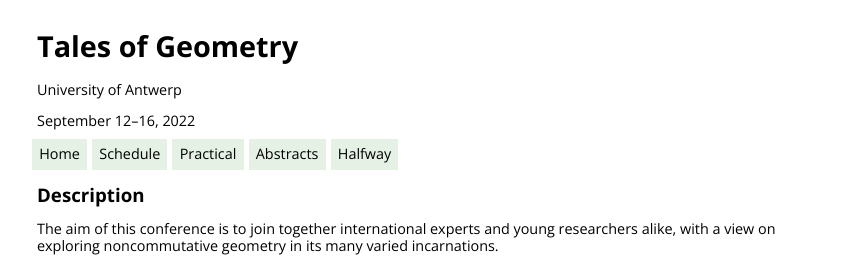
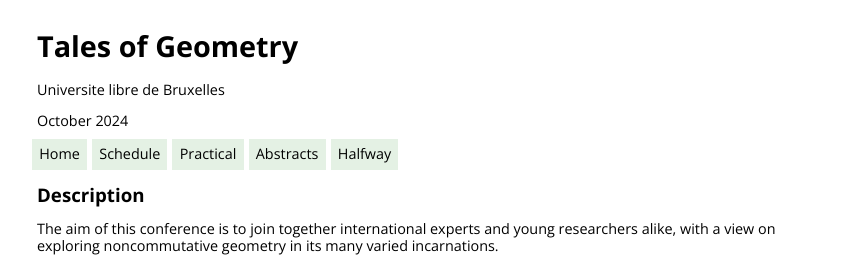
Before and after one commit to Felix-Kueng/Felix-Kueng.github.io, a Jekyll site: the page built from index.html, in a window 1280 px wide. Shown: the top 271 px of the page, without its empty margins (203-1044 px from the left). Built offline with Jekyll 4.4.1, drawn with Linux system fonts in a browser that asks for light colours; nearby versions of some CDN libraries; library files that are not in the unit come from our copies.

Commit message:
Update header.html

```diff
--- a/_includes/header.html
+++ b/_includes/header.html
@@ -2,8 +2,8 @@
 
   <h1>Tales of Geometry</h1>
 
-  <p id="location">University of Antwerp</p>
-  <p id="date">September 12&ndash;16, 2022</p>
+  <p id="location">Universite libre de Bruxelles</p>
+  <p id="date">October 2024</p>
 </header>
 
 <nav>
```
